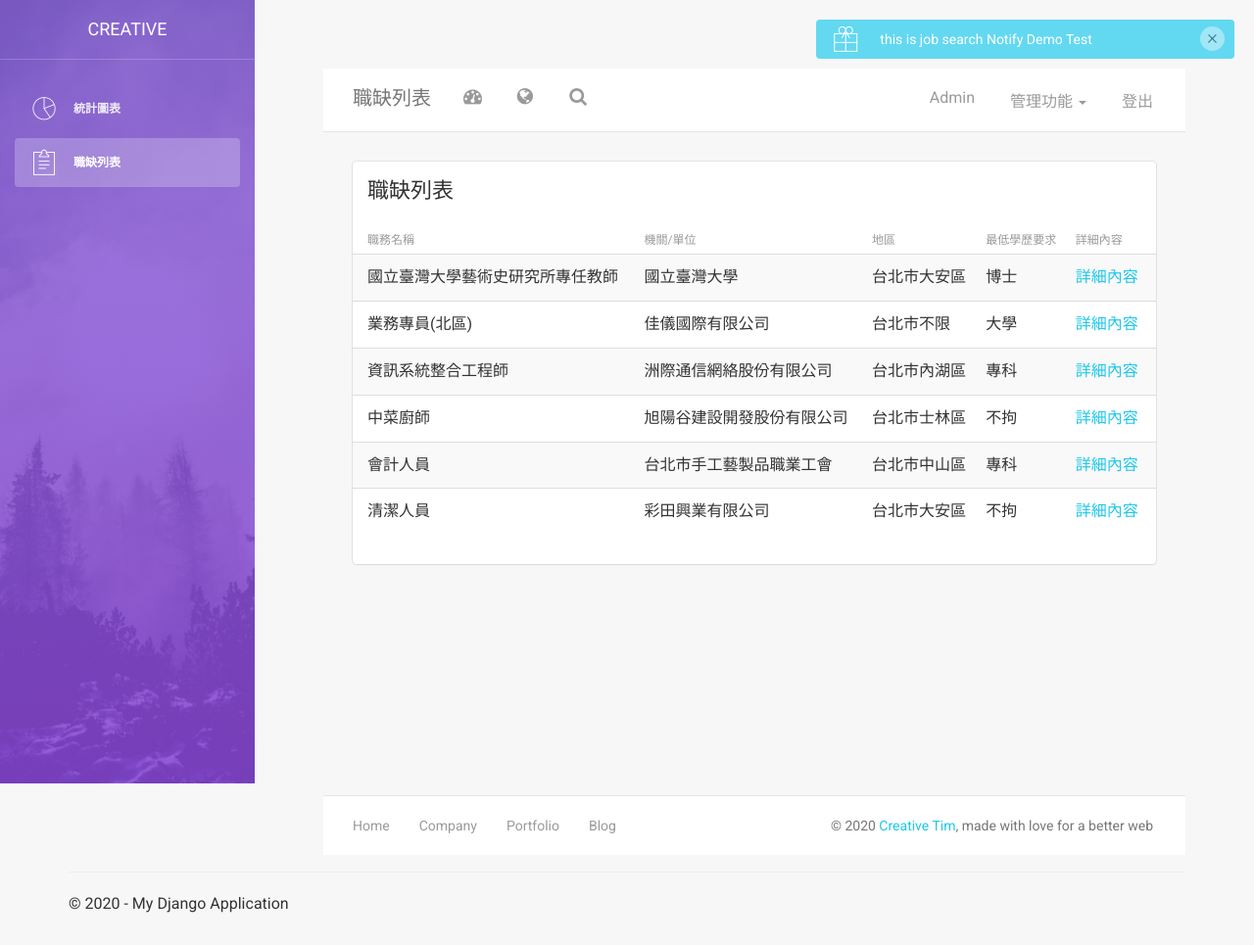
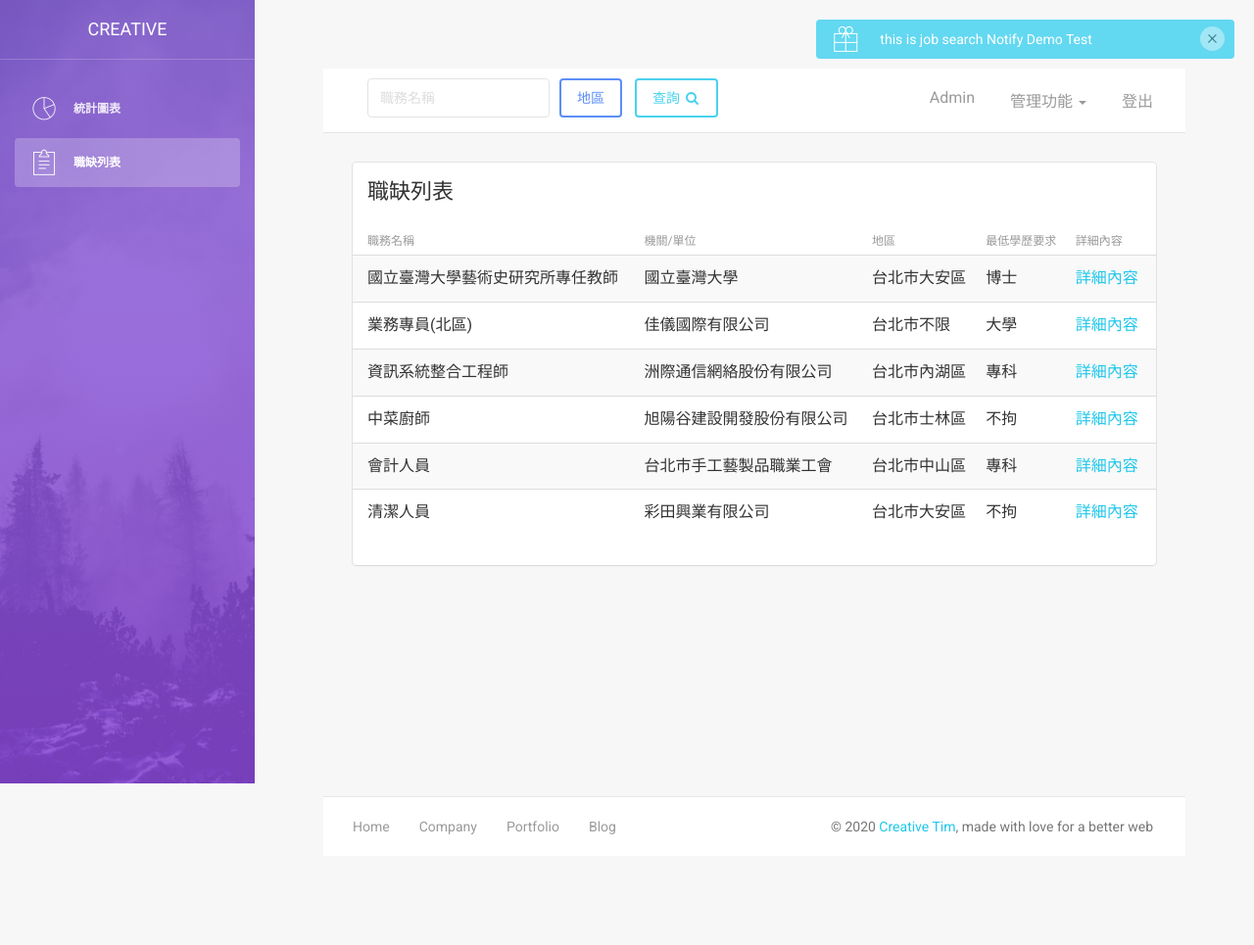
Before and after one commit to KyleZion/DjangoWebCrawal, a Django app: page /JobTable/ in a window 1280 px wide. Shown: the whole page at 98% size. After the commit the page ends 852 px from the top, so only its background shows below. Run offline with Django 3.2, Linux system fonts and the light colour scheme; some libraries are stand-ins or nearby versions.

Commit message:
Job Table 查詢

```diff
--- a/DjangoWebCrawal/app/templates/app/JobTable.html
+++ b/DjangoWebCrawal/app/templates/app/JobTable.html
@@ -1,7 +1,11 @@
 {% extends "app/layout.html" %}
 
 {% block content %}
-
+<style>
+    li .form-group {
+        margin-top:10px;
+    }
+</style>
 <body>
 <div class="wrapper">
     <div class="sidebar" data-color="purple" data-image="assets/img/sidebar-5.jpg">
@@ -43,38 +47,36 @@
                         <span class="icon-bar"></span>
                         <span class="icon-bar"></span>
                     </button>
-                    <a class="navbar-brand" href="#">職缺列表</a>
+                    <a class="navbar-brand" href="#"></a>
                 </div>
                 <div class="collapse navbar-collapse">
                     <ul class="nav navbar-nav navbar-left">
                         <li>
-                            <a href="#" class="dropdown-toggle" data-toggle="dropdown">
-                                <i class="fa fa-dashboard"></i>
-								<p class="hidden-lg hidden-md">Dashboard</p>
-                            </a>
+                            <div class="form-group">
+                                <input type="text" class="form-control" placeholder="職務名稱" />
+                            </div>
                         </li>
                         <li class="dropdown">
-                              <a href="#" class="dropdown-toggle" data-toggle="dropdown">
-                                    <i class="fa fa-globe"></i>
-                                    <b class="caret hidden-lg hidden-md"></b>
-									<p class="hidden-lg hidden-md">
-										5 Notifications
-										<b class="caret"></b>
-									</p>
-                              </a>
+                              <input class="btn btn-primary dropdown-toggle" type="button"
+                                      id="areaSelectButton"
+                                      data-toggle="dropdown"
+                                      aria-haspopup="true"
+                                      aria-expanded="false"
+                                      style="margin-top:10px;margin-left:10px;"
+                                      value="地區" />
                               <ul class="dropdown-menu">
-                                <li><a href="#">Notification 1</a></li>
-                                <li><a href="#">Notification 2</a></li>
-                                <li><a href="#">Notification 3</a></li>
-                                <li><a href="#">Notification 4</a></li>
-                                <li><a href="#">Another notification</a></li>
+                                <li><a href="#" onclick="ad(this);">北部(北北基、桃、竹、苗)</a></li>
+                                <li><a href="#" onclick="ad();">中部</a></li>
+                                <li><a href="#" onclick="ad();">南部</a></li>
+                                <li><a href="#" onclick="ad();">東部</a></li>
+                                <li><a href="#" onclick="ad();">離島</a></li>
                               </ul>
                         </li>
                         <li>
-                           <a href="">
+                           <button class="btn btn-info" value="查詢" style="margin-left:10px;margin-top:10px;">查詢
                                 <i class="fa fa-search"></i>
 								<p class="hidden-lg hidden-md">Search</p>
-                            </a>
+                            </button>
                         </li>
                     </ul>
 
--- a/DjangoWebCrawal/app/templates/app/layout.html
+++ b/DjangoWebCrawal/app/templates/app/layout.html
@@ -42,10 +42,6 @@
 
     <div class="container body-content">
 {% block content %}{% endblock %}
-        <hr/>
-        <footer>
-            <p>&copy; {{ year }} - My Django Application</p>
-        </footer>
     </div>
 
     <!--<script src="{% static 'app/scripts/jquery-1.10.2.js' %}"></script>-->
@@ -76,7 +72,13 @@
                 timer: 4000
             });
 
-    	});
+        });
+        var ad = function (obj) {
+            console.log(obj.prev);
+            console.log(document.getElementById("areaSelectButton"));
+            document.getElementById("areaSelectButton").value = obj.text;
+            document.getElementById("areaSelectButton").innerHTML = obj.text;
+        }
 	</script>
 {% block scripts %}{% endblock %}
 
```
